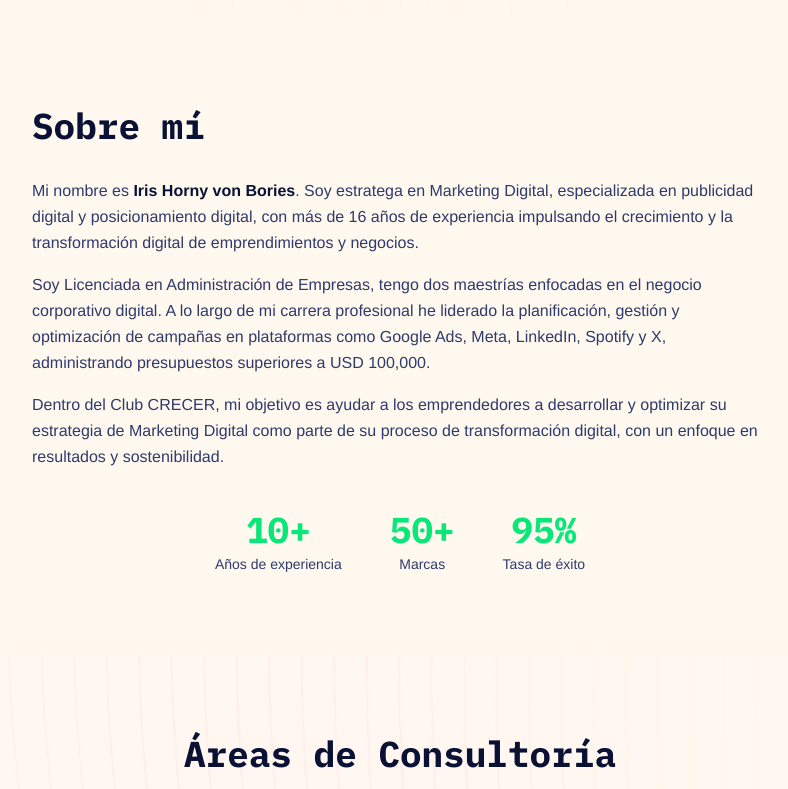
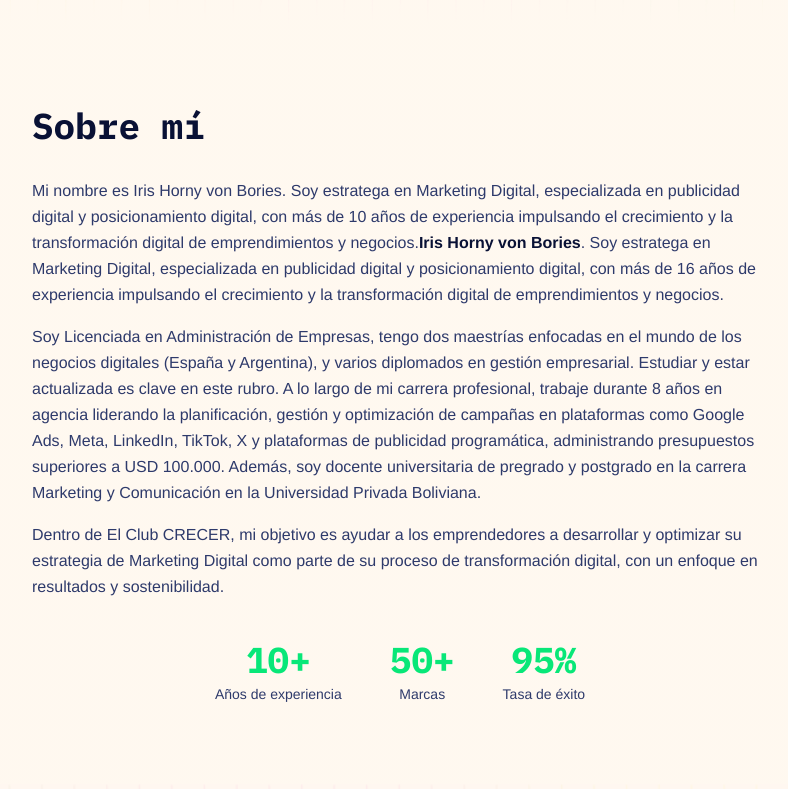
Before and after one commit to marcapersonaldanielaluque/club-crecer-mall, a React (Vite) app: page / in a window 1280 px wide. Shown: the part 654-1443 px from the top of the page, without its empty margins (240-1028 px from the left). Built offline with nearby package versions, Linux system fonts and the light colour scheme; the HTML template or start-up script is replaced by a standard one.

Commit message:
Visual edit in Lovable
Edited UI in Lovable

```diff
--- a/src/components/AboutSection.tsx
+++ b/src/components/AboutSection.tsx
@@ -1,10 +1,10 @@
 import { useScrollReveal } from "@/hooks/useScrollReveal";
 
 const stats = [
-  { value: "10+", label: "Años de experiencia" },
-  { value: "50+", label: "Marcas" },
-  { value: "95%", label: "Tasa de éxito" },
-];
+{ value: "10+", label: "Años de experiencia" },
+{ value: "50+", label: "Marcas" },
+{ value: "95%", label: "Tasa de éxito" }];
+
 
 const AboutSection = () => {
   const { ref, isVisible } = useScrollReveal();
@@ -13,42 +13,42 @@ const AboutSection = () => {
     <section
       className="py-20"
       id="sobre-mi"
-      style={{ background: "linear-gradient(180deg, hsl(var(--brand-cream)) 0%, hsl(var(--brand-cream) / 0.92) 100%)" }}
-    >
+      style={{ background: "linear-gradient(180deg, hsl(var(--brand-cream)) 0%, hsl(var(--brand-cream) / 0.92) 100%)" }}>
+
       <div ref={ref} className="container mx-auto px-4 max-w-3xl">
         <h2 className={`text-3xl md:text-4xl font-bold text-foreground mb-8 transition-all duration-700 ${isVisible ? "opacity-100 translate-y-0" : "opacity-0 translate-y-8"}`}>
           Sobre mí
         </h2>
         <div className={`space-y-4 text-muted-foreground leading-relaxed transition-all duration-700 delay-200 ${isVisible ? "opacity-100 translate-y-0" : "opacity-0 translate-y-8"}`}>
-          <p>
-            Mi nombre es <span className="text-foreground font-semibold">Iris Horny von Bories</span>.
+          <p>Mi nombre es Iris Horny von Bories. Soy estratega en Marketing Digital, especializada en publicidad digital y posicionamiento digital, con más de 10 años de experiencia impulsando el crecimiento y la transformación digital de emprendimientos y negocios.
+            <span className="text-foreground font-semibold">Iris Horny von Bories</span>.
             Soy estratega en Marketing Digital, especializada en publicidad digital y posicionamiento digital,
             con más de 16 años de experiencia impulsando el crecimiento y la transformación digital de
             emprendimientos y negocios.
           </p>
-          <p>
-            Soy Licenciada en Administración de Empresas, tengo dos maestrías enfocadas en el negocio
-            corporativo digital. A lo largo de mi carrera profesional he liderado la planificación,
-            gestión y optimización de campañas en plataformas como Google Ads, Meta, LinkedIn, Spotify y X,
-            administrando presupuestos superiores a USD 100,000.
+          <p>Soy Licenciada en Administración de Empresas, tengo dos maestrías enfocadas en el mundo de los negocios digitales (España y Argentina), y varios diplomados en gestión empresarial. Estudiar y estar actualizada es clave en este rubro.
+
+
+A lo largo de mi carrera profesional, trabaje durante 8 años en agencia liderando la planificación, gestión y optimización de campañas en plataformas como Google Ads, Meta, LinkedIn, TikTok, X y plataformas de publicidad programática, administrando presupuestos superiores a USD 100.000.
+Además, soy docente universitaria de pregrado y postgrado en la carrera Marketing y Comunicación en la Universidad Privada Boliviana.
           </p>
-          <p>
-            Dentro del Club CRECER, mi objetivo es ayudar a los emprendedores a desarrollar y
-            optimizar su estrategia de Marketing Digital como parte de su proceso de transformación digital,
-            con un enfoque en resultados y sostenibilidad.
+          <p>Dentro de El Club CRECER, mi objetivo es ayudar a los emprendedores a desarrollar y optimizar su estrategia de Marketing Digital como parte de su proceso de transformación digital, con un enfoque en resultados y sostenibilidad.
+
+
+
           </p>
         </div>
         <div className={`flex gap-12 mt-10 justify-center transition-all duration-700 delay-500 ${isVisible ? "opacity-100 translate-y-0" : "opacity-0 translate-y-8"}`}>
-          {stats.map((stat, i) => (
-            <div key={stat.label} className="text-center" style={{ transitionDelay: `${600 + i * 150}ms` }}>
+          {stats.map((stat, i) =>
+          <div key={stat.label} className="text-center" style={{ transitionDelay: `${600 + i * 150}ms` }}>
               <div className="text-3xl md:text-4xl font-bold text-primary font-mono">{stat.value}</div>
               <div className="text-sm text-muted-foreground mt-1">{stat.label}</div>
             </div>
-          ))}
+          )}
         </div>
       </div>
-    </section>
-  );
+    </section>);
+
 };
 
 export default AboutSection;
```
